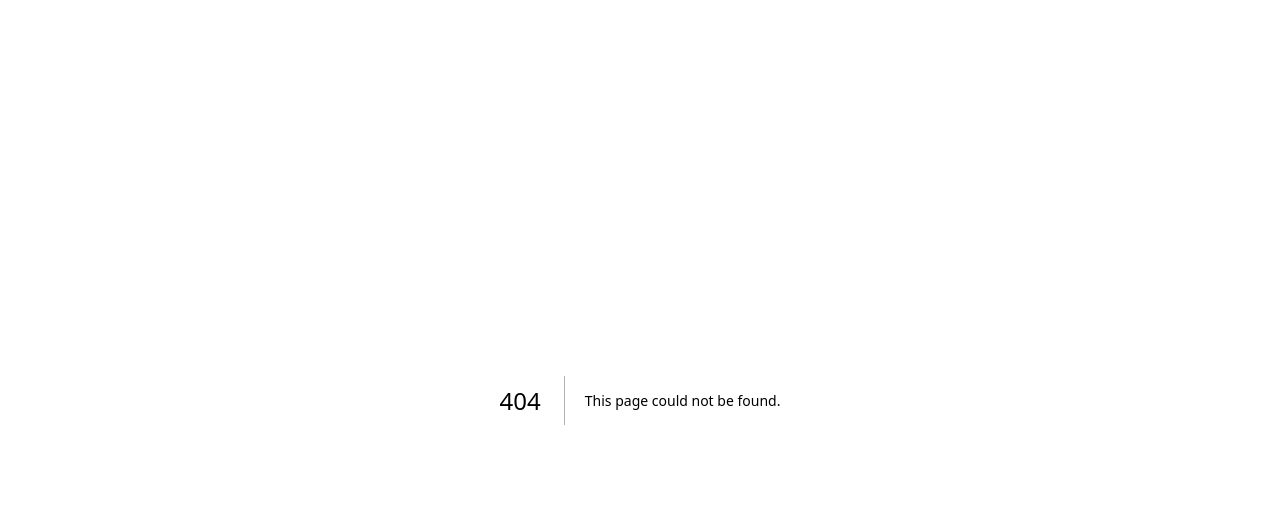
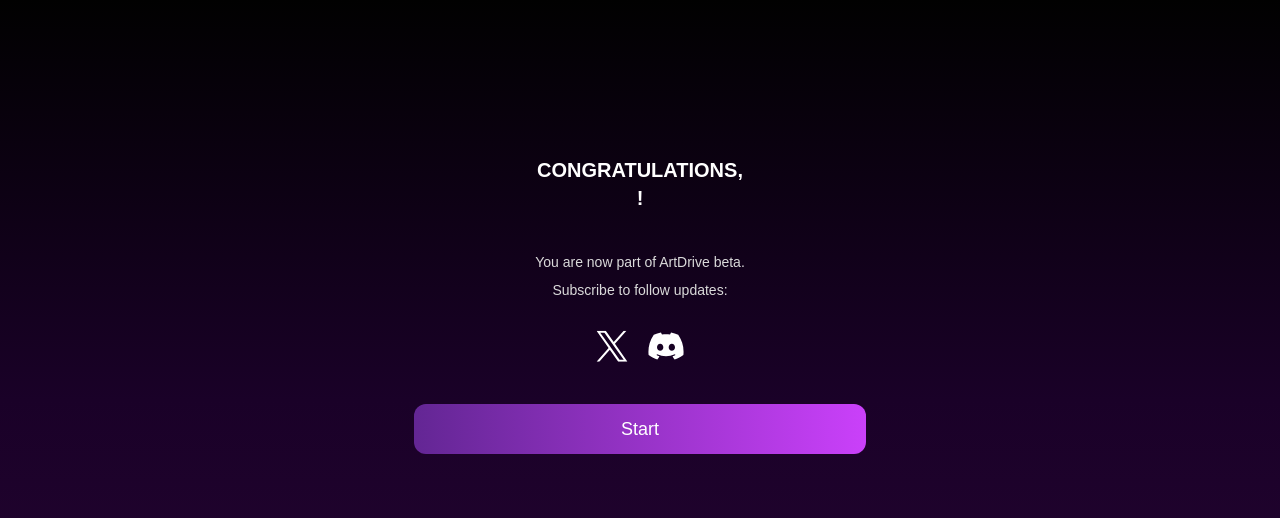
Before and after one commit to MZhann/artdrive-landing, a Next.js app in the folder user-artdrive-flow/: page /auth/congrats-google in a window 1280 px wide. Before the commit this address had no page. Shown: the top 518 px of the page. Built offline with nearby package versions, Linux system fonts and the light colour scheme; no server answers.

Commit message:
feat: google login

```diff
--- a/user-artdrive-flow/src/components/LoginForm.jsx
+++ b/user-artdrive-flow/src/components/LoginForm.jsx
@@ -1,3 +1,101 @@
+// import { useEffect } from "react";
+// import { useRouter } from "next/router";
+// import { signIn, useSession } from "next-auth/react";
+// import Image from "next/image";
+// import googleLogo from "../../public/images/google.svg";
+// import jwt from "jsonwebtoken";
+
+// const LoginForm = ({ language }) => {
+//     const router = useRouter();
+//     const { data: session, status } = useSession();
+
+//     console.log("in login form");
+//     console.log("Session status:", status);
+
+//     useEffect(() => {
+
+//         if (status === "authenticated" && session) {
+//             // console.log("in if session");
+
+//             const { user } = session;
+//             const SECRET_KEY = process.env.SECRET_KEY || "hardcoded_secret_key";
+
+//             if (SECRET_KEY) {
+//                 // console.log("in if secretKey");
+
+//                 try {
+//                     const token = jwt.sign(
+//                         {
+//                             email: user.email,
+//                             name: user.name,
+//                             image: user.image,
+//                         },
+//                         SECRET_KEY,
+//                         { expiresIn: "1h" }
+//                     );
+
+//                     console.log("JWT token generated");
+//                     sendTokenToBackend(token);
+//                     // localStorage.setItem('accessToken', token)
+//                 } catch (error) {
+//                     console.error("Error generating token:", error);
+//                 }
+//             } else {
+//                 console.error("SECRET_KEY is not defined");
+//             }
+//         }
+//     }, [session, status]);
+
+//     const sendTokenToBackend = async (idToken) => {
+//         try {
+//             const response = await fetch(
+//                 "https://artdrivebackend-production.up.railway.app/api/v1/google-login/",
+//                 {
+//                     method: "POST",
+//                     headers: {
+//                         "Content-Type": "application/json",
+//                     },
+//                     body: JSON.stringify({ id_token: idToken }),
+//                 }
+//             );
+
+//             if (response.ok) {
+//                 const data = await response.json();
+//                 // console.log('data: ', data);
+//                 // console.log('response: ', response);
+//                 const { jwt: receivedJwt } = data;
+//                 // console.log("Received JWT from backend:", receivedJwt);
+//                 // Store the JWT or perform any further actions required
+//                 router.push("/auth/congrats");
+//             } else {
+//                 console.error("Failed to send user info to backend");
+//             }
+//         } catch (error) {
+//             console.error("An error occurred:", error);
+//         }
+//     };
+
+//     return (
+//         <button
+//             onClick={() => signIn("google")}
+//             className="w-full flex items-center text-white text-xs h-[50px] justify-center space-x-4 mt-4 p-5 bg-[#212022] rounded-2xl border-2 border-[#737373] "
+//         >
+//             <Image
+//                 src={googleLogo}
+//                 width={30}
+//                 height={30}
+//                 alt="google logo"
+//                 className="mr-2"
+//             />
+//             {language === "en"
+//                 ? "Sign up with Google"
+//                 : "Зарегистрироваться с Google"}
+//         </button>
+//     );
+// };
+
+// export default LoginForm;
+
 import { useEffect } from "react";
 import { useRouter } from "next/router";
 import { signIn, useSession } from "next-auth/react";
@@ -13,16 +111,11 @@
     console.log("Session status:", status);
 
     useEffect(() => {
-
         if (status === "authenticated" && session) {
-            // console.log("in if session");
-
             const { user } = session;
             const SECRET_KEY = process.env.SECRET_KEY || "hardcoded_secret_key";
 
             if (SECRET_KEY) {
-                // console.log("in if secretKey");
-
                 try {
                     const token = jwt.sign(
                         {
@@ -60,12 +153,14 @@
 
             if (response.ok) {
                 const data = await response.json();
-                // console.log('data: ', data);
-                // console.log('response: ', response);
-                const { jwt: receivedJwt } = data;
-                // console.log("Received JWT from backend:", receivedJwt);
-                // Store the JWT or perform any further actions required
-                router.push("/auth/congrats");
+                const { access, refresh } = data;
+
+                // Save tokens to localStorage
+                localStorage.setItem('accessToken', access);
+                localStorage.setItem('refreshToken', refresh);
+
+                console.log("Tokens saved to localStorage");
+                router.push("/auth/congrats-google");
             } else {
                 console.error("Failed to send user info to backend");
             }
--- /dev/null
+++ b/user-artdrive-flow/src/pages/auth/congrats-google/index.jsx
@@ -0,0 +1,98 @@
+import "../../../app/globals.css";
+import React, { useState, useEffect } from "react";
+import { useRouter } from "next/router";
+import Image from "next/image";
+import Link from "next/link";
+
+import xLogo from "../../../../public/images/x.svg";
+import discordLogo from "../../../../public/images/discord.svg";
+import {signOut, useSession} from "next-auth/react";
+
+const Congrats = () => {
+    const router = useRouter();
+    const { name } = router.query;
+    const [userName, setUserName] = useState("");
+    const [language, setLanguage] = useState("en");
+    const {data: session} = useSession()
+    const back = () => {
+        router.push("/");
+    };
+
+    useEffect(() => {
+        const storedLanguage = localStorage.getItem("language");
+        if (storedLanguage) {
+            setLanguage(storedLanguage);
+        }
+    }, []);
+
+    useEffect(() => {
+        if (name) {
+            setUserName(name);
+        }
+        if (session) {
+            setUserName(session.user?.name);
+        }
+    }, [name, session]);
+
+    return (
+        <div className="w-full h-[100vh] flex items-center justify-center dark-purple-gradient bg-cover">
+            <div className="w-[500px] mx-3 flex flex-col items-center font-montserrat p-6 mt-[-40px] rounded-3xl">
+                <h1 className="text-xl mb-10 uppercase font-semibold mt-[-150px] text-white font-montserrat text-center">
+                    {language == "en" ? "Congratulations," : "Поздравляем,"}{" "}
+                    <br></br>
+                    {userName}!
+                </h1>
+                <div className="w-full flex flex-col items-center">
+                    <p className="text-sm mb-2 text-[#DADADA] font-montserrat text-center flex justify-center w-[230px] text-nowrap">
+                        {language == "en"
+                            ? "You are now part of ArtDrive beta."
+                            : "Теперь вы часть ArtDrive beta."}{" "}
+                    </p>
+                    <p className="text-sm mb-2 text-[#DADADA] font-montserrat text-center flex justify-center w-[220px]">
+                        {language == "en"
+                            ? "Subscribe to follow updates:"
+                            : "Подпишитесь, чтобы следить за обновлениями"}{" "}
+                    </p>
+                </div>
+
+                <div className="flex space-x-5 mt-5 items-center">
+                    <Link href={'https://x.com/ArtDrive_io'}>
+                        <Image
+                            src={xLogo}
+                            width={300}
+                            height={300}
+                            className="w-8 h-8"
+                            alt="x/twitter logo"
+                        />
+                    </Link>
+                    <Link href={'https://discord.gg/byq8huwJ'}>
+                        <Image
+                            src={discordLogo}
+                            width={300}
+                            height={300}
+                            className="w-9 h-9"
+                            alt="discord logo"
+                        />
+                    </Link>
+                </div>
+
+                <button
+                    className="w-full p-5 mt-10 h-[50px] flex items-center justify-center text-white text-lg rounded-xl purple-gradient"
+                    onClick={() => {
+                        signOut().then(() => {
+                            console.log("Start")
+                            window.location.href = "/"
+                        })
+                    }}
+                >
+                    {language == "en"
+                        ? "Start"
+                        : "старт"}
+                </button>
+
+            </div>
+        </div>
+    );
+};
+
+export default Congrats;
```
